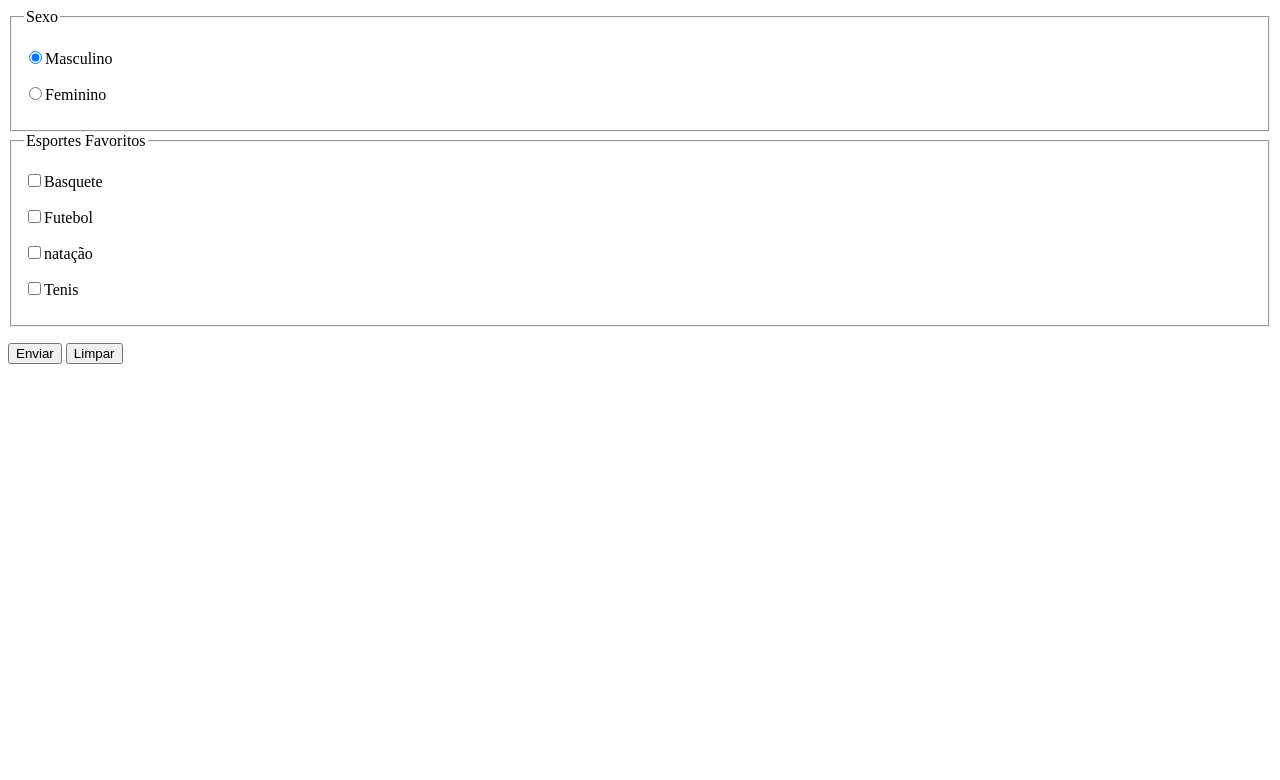
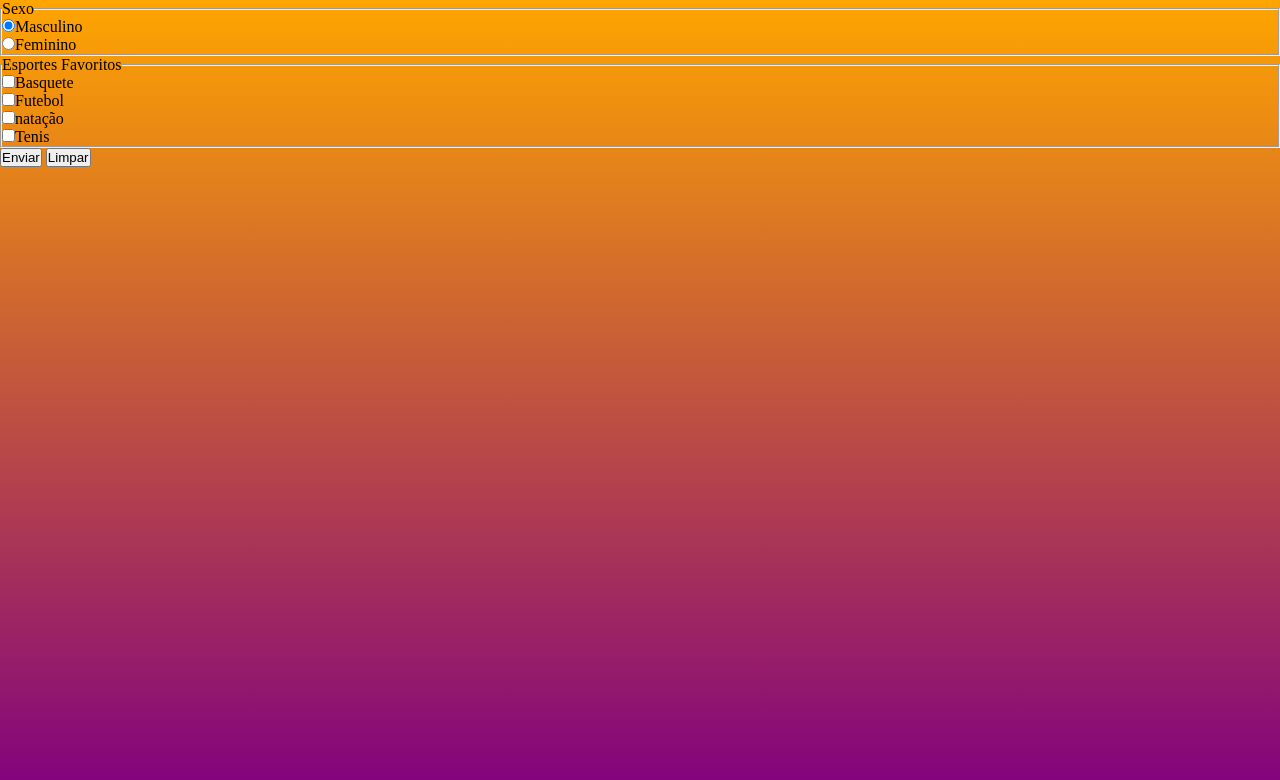
Before and after one commit to brunodyegoweb/form-checkbox-radio, a plain HTML site: page index.html in a window 1280 px wide. Drawn offline with Linux system fonts and the light colour scheme.

Commit message:
Create style resset e geral

```diff
--- /dev/null
+++ b/estilos/geral.css
@@ -0,0 +1,7 @@
+@charset "UTF-8";
+
+body {
+    width: 100vw;
+    height: 100vh;
+    background-image: linear-gradient(to top, purple, orange);
+}
--- /dev/null
+++ b/estilos/resset.css
@@ -0,0 +1,7 @@
+@charset "UTF-8";
+
+* {
+    margin: 0;
+    padding: 0;
+    box-sizing: border-box;
+}
--- a/index.html
+++ b/index.html
@@ -5,9 +5,11 @@
     <meta http-equiv="X-UA-Compatible" content="IE=edge">
     <meta name="viewport" content="width=device-width, initial-scale=1.0">
     <title>Formulário</title>
+    <link rel="stylesheet" href="estilos/resset.css">
+    <link rel="stylesheet" href="estilos/geral.css">
 </head>
 <body>
-    <form action="cadastro.php" method="get">
+    <form class="form" action="cadastro.php" method="get">
         <fieldset>
             <legend>Sexo</legend>
             <p>
```
